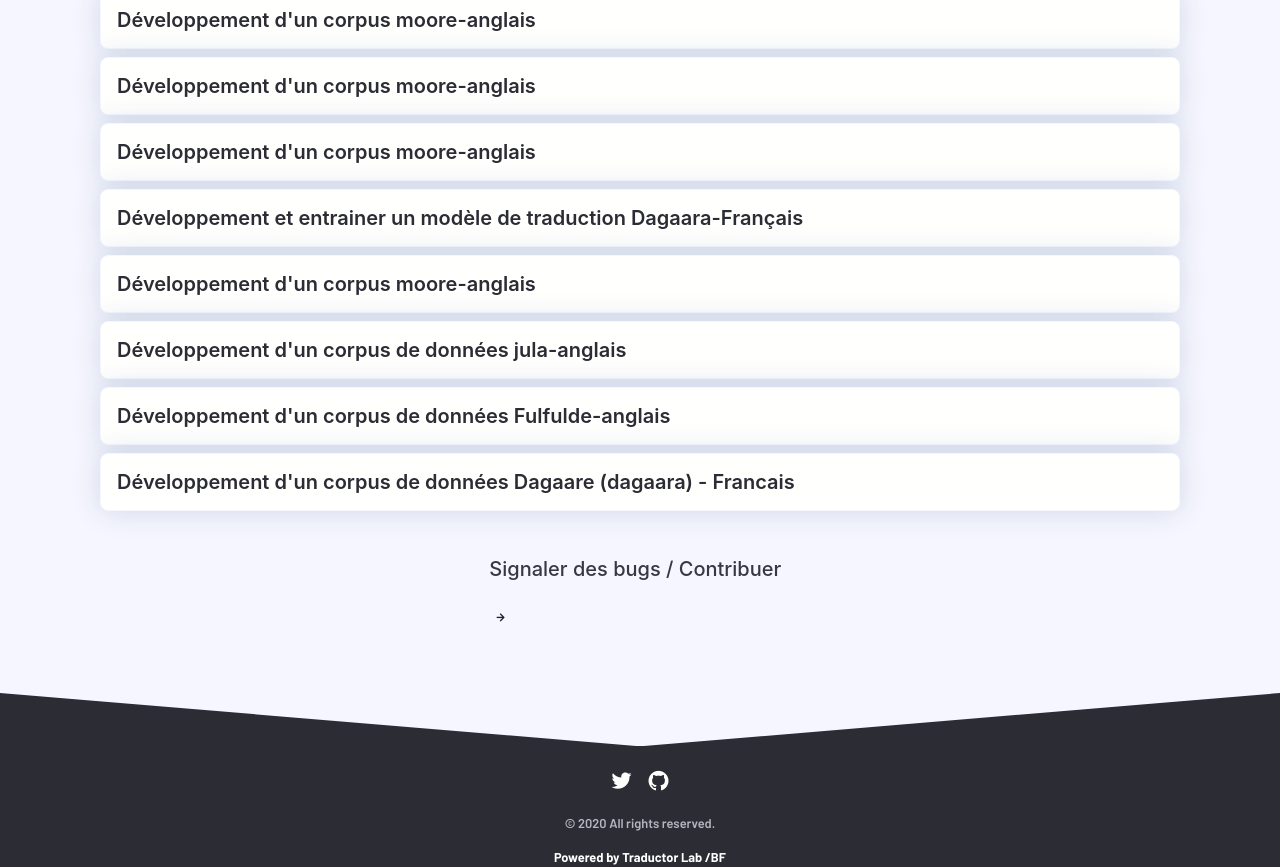
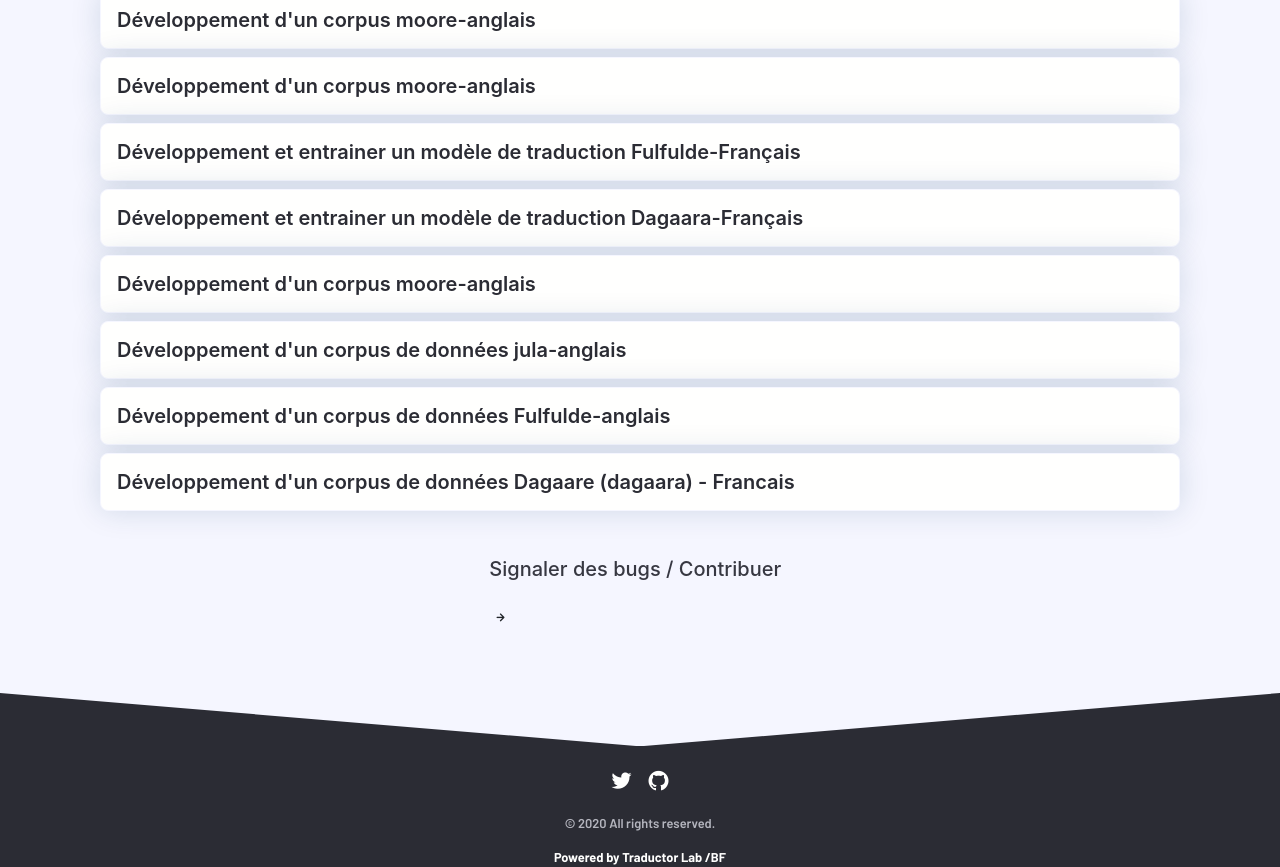
Before and after one commit to traductorlab-bf/traductorlab-bf.github.io, a Jekyll site: the page built from projet-futurs.html, in a window 1280 px wide and 1183 px high. Shown: the part 316-1183 px from the top of the window. Built offline with Jekyll 4.4.1, drawn with Linux system fonts in a browser that asks for light colours; nearby versions of some CDN libraries; comment, search, counter and statistics services are not loaded.

Commit message:
Update 2020-05-28-projet-model-Fulfulde-fr.md

```diff
--- a/_posts/projet-futurs/2020-05-28-projet-model-Fulfulde-fr.md
+++ b/_posts/projet-futurs/2020-05-28-projet-model-Fulfulde-fr.md
@@ -1,6 +1,6 @@
 ---
 layout: post
-title: "Développement d'un corpus moore-anglais"
+title: "Développement et entrainer un modèle de traduction Fulfulde-Français"
 date: 2020-05-28 15:58:00 -0400
 category: projet-futurs
 author: admin
@@ -10,9 +10,9 @@ short-description:
 -----
 **Merci d'avoir ressenti l'envie de contribuer!**
 
-**Objectif** : Collecter et stocker des ensembles de données en mooree et traduit en anglais ou vice versa.
+**Objectif** : Développement et entrainer un modèle de traduction Fulfulde-Français
 
-**Livrable** : Un ensemble de corpus (train-test) prêt à employer dans un modèle de traduction.
+**Livrable** :
 
 **Organisation du projet :**
 
```
